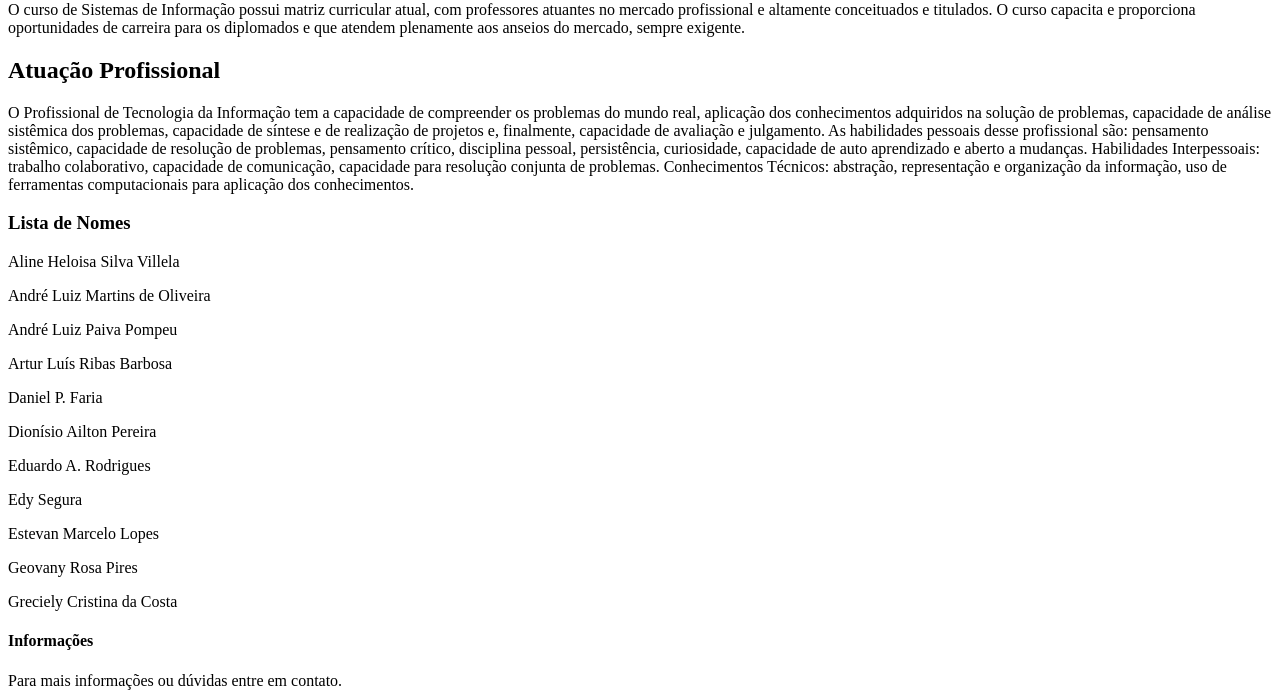
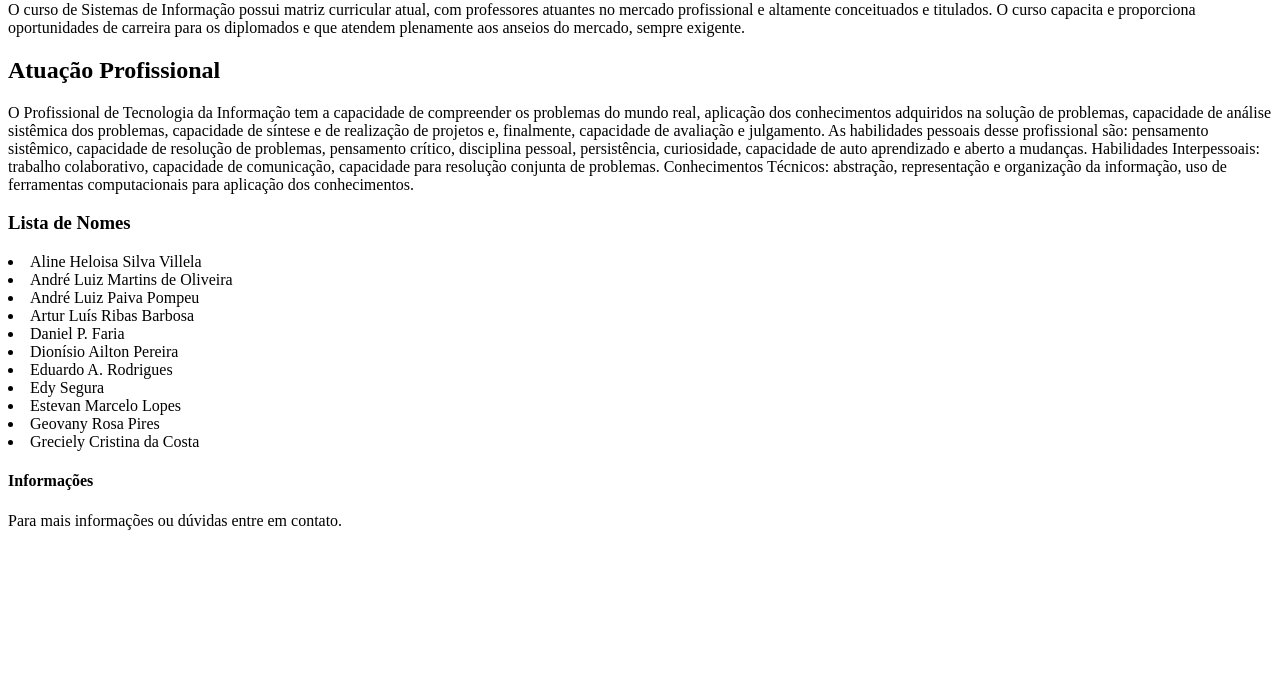
Before and after one commit to edvampalma6/2017-class-list-names, a plain HTML site: page Index.html in a window 1280 px wide. Shown: the part 105-803 px from the top of the page. Drawn offline with Linux system fonts and the light colour scheme.

Commit message:
second commit

```diff
--- a/Index.html
+++ b/Index.html
@@ -26,17 +26,17 @@
 
 <h3> Lista de Nomes</h3>
 <body>
-<p>Aline Heloisa Silva Villela</p>
-<p>André Luiz Martins de Oliveira</p>
-<p>André Luiz Paiva Pompeu</p>
-<p>Artur Luís Ribas Barbosa</p>
-<p>Daniel P. Faria</p>
-<p>Dionísio Ailton Pereira</p>
-<p>Eduardo A. Rodrigues</p>
-<p>Edy Segura</p>
-<p>Estevan Marcelo Lopes</p>
-<p>Geovany Rosa Pires</p>
-<p>Greciely Cristina da Costa</p>
+<li>Aline Heloisa Silva Villela</li>
+<li>André Luiz Martins de Oliveira</li>
+<li>André Luiz Paiva Pompeu</li>
+<li>Artur Luís Ribas Barbosa</li>
+<li>Daniel P. Faria</li>
+<li>Dionísio Ailton Pereira</li>
+<li>Eduardo A. Rodrigues</li>
+<li>Edy Segura</li>
+<li>Estevan Marcelo Lopes</li>
+<li>Geovany Rosa Pires</li>
+<li>Greciely Cristina da Costa</li>
 
 </body>
 <h4> Informações</h4>
```
